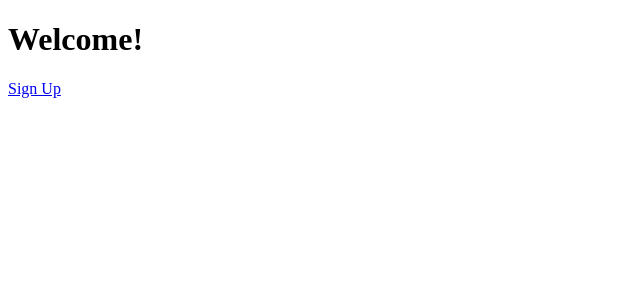
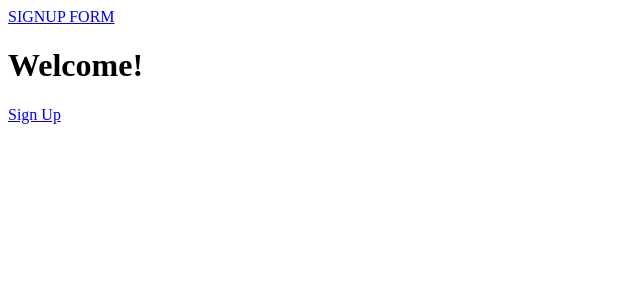
Before and after one commit to s2lululala/react-signup-form, a React (Create React App) app: page / in a window 1280 px wide. Shown: the top 300 px of the page, without its empty margins (0-640 px from the left). Built offline with nearby package versions, Linux system fonts and the light colour scheme.

Commit message:
✨ Add header

```diff
--- a/src/App.tsx
+++ b/src/App.tsx
@@ -1,4 +1,4 @@
-import { Routes, Route } from "react-router-dom";
+import { BrowserRouter, Routes, Route, Link } from "react-router-dom";
 import Greeting from "./pages/Greeting";
 import Home from "./pages/Home";
 import Signup from "./pages/Signup";
@@ -6,11 +6,20 @@
 function App() {
   return (
     <div className="App">
-      <Routes>
-        <Route path="/" element={<Home/>}></Route>
-        <Route path="/signup" element={<Signup/>}></Route>
-        <Route path="/greeting" element={<Greeting/>}></Route>
-      </Routes>
+      <BrowserRouter basename={process.env.PUBLIC_URL}>
+        <header>
+          <Link to='/'>
+            <div>
+              SIGNUP FORM
+            </div>
+          </Link>
+        </header>
+        <Routes>
+          <Route path="/" element={<Home/>}></Route>
+          <Route path="/signup" element={<Signup/>}></Route>
+          <Route path="/greeting" element={<Greeting/>}></Route>
+        </Routes>
+      </BrowserRouter>
     </div>
   );
 }
--- a/src/index.tsx
+++ b/src/index.tsx
@@ -1,13 +1,10 @@
 import React from 'react';
 import ReactDOM from 'react-dom/client';
-import { BrowserRouter } from "react-router-dom";
 import App from './App';
 
 const root = ReactDOM.createRoot(document.getElementById('root') as HTMLElement);
 root.render(
   <React.StrictMode>
-    <BrowserRouter basename={process.env.PUBLIC_URL}>
       <App />
-    </BrowserRouter>
   </React.StrictMode>
 );
```
